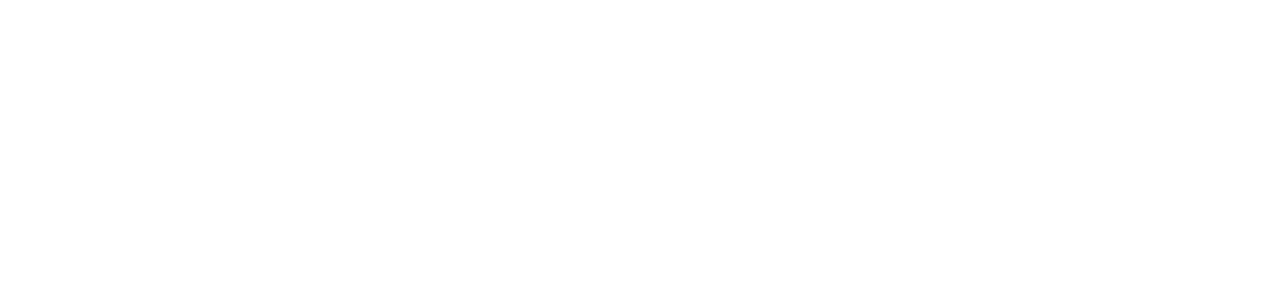
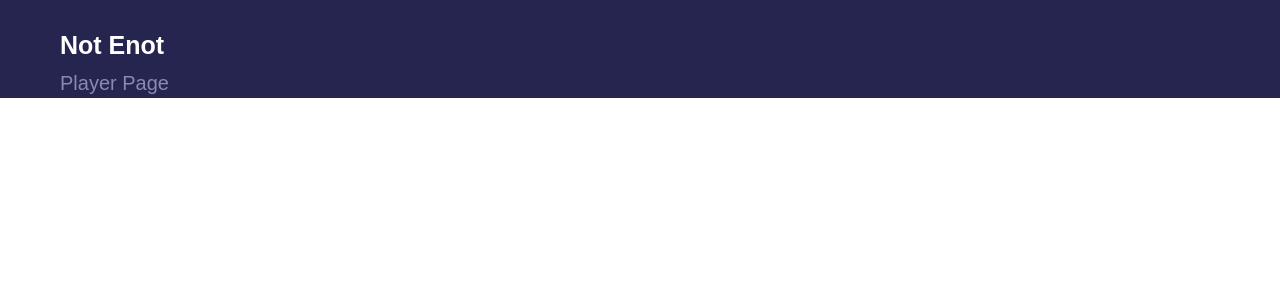
Before and after one commit to SergeyPoly/useTeam-alfa, a React (Create React App) app: page /player in a window 1280 px wide. Shown: the top 300 px of the page. Built offline with nearby package versions, Linux system fonts and the light colour scheme; a web font is replaced by a local one.

Commit message:
new: player page

```diff
--- a/package.json
+++ b/package.json
@@ -5,6 +5,7 @@
     "dependencies": {
         "@reduxjs/toolkit": "^1.4.0",
         "bootstrap": "^5.0.0-alpha1",
+        "prop-types": "^15.7.2",
         "react": "^16.13.1",
         "react-dom": "^16.13.1",
         "react-redux": "^7.2.1",
--- a/src/app/routes/AppRoutes.jsx
+++ b/src/app/routes/AppRoutes.jsx
@@ -1,6 +1,7 @@
 import React from 'react';
 import { Switch, Route } from 'react-router-dom';
 import { ExamplePage } from '../../client/example/pages/ExamplePage';
+import UserPlayerPage from '../../client/player/pages/UserPlayerPage';
 
 export const AppRoutes = () => {
   return (
@@ -11,6 +12,9 @@
       <Route exact path="/foo">
         <p>BAR</p>
       </Route>
+      <Route exact path="/player">
+        <UserPlayerPage />
+      </Route>
     </Switch>
   );
 };
--- /dev/null
+++ b/src/client/player/components/PlayerChargeBar/index.js
@@ -0,0 +1 @@
+export { default } from './PlayerChargeBar';
--- /dev/null
+++ b/src/client/player/pages/UserPlayerPage/UserPlayerPage.jsx
@@ -0,0 +1,27 @@
+import React from 'react';
+import PropTypes from 'prop-types';
+
+import './UserPlayerPage.scss';
+
+const UserPlayerPage = ({ children }) => {
+  const currentUserName = 'Not Enot';
+  const description = 'Player Page';
+
+  return (
+    <div className="user-player-page">
+      <h2 className="user-player-page__user-name">{currentUserName}</h2>
+      <p className="user-player-page__page-description">{description}</p>
+      {children}
+    </div>
+  );
+};
+
+export default UserPlayerPage;
+
+UserPlayerPage.propTypes = {
+  children: PropTypes.element,
+};
+
+UserPlayerPage.defaultProps = {
+  children: null,
+};
--- /dev/null
+++ b/src/client/player/pages/UserPlayerPage/UserPlayerPage.scss
@@ -0,0 +1,18 @@
+@import "../../../../shared/styles/scss/variables.scss";
+
+.user-player-page {
+  background: $background-color--main;
+  padding-left: 60px;
+  color: $text-color--main;
+}
+
+.user-player-page__user-name {
+  font-weight: bold;
+  font-size: 25px;
+  padding-top: 30px;
+}
+
+.user-player-page__page-description {
+  font-size: 20px;
+  color: $text-color--third;
+}
--- /dev/null
+++ b/src/client/player/pages/UserPlayerPage/index.js
@@ -0,0 +1 @@
+export { default } from './UserPlayerPage';
```
Also changed, not shown: src/client/player/components/PlayerChargeBar/PlayerChargeBar.jsx (added, +21 -0 lines), src/client/player/components/PlayerChargeBar/PlayerChargeBar.scss (added, +9 -0 lines), 1 other file (tests, documents, lock files or other folders).
